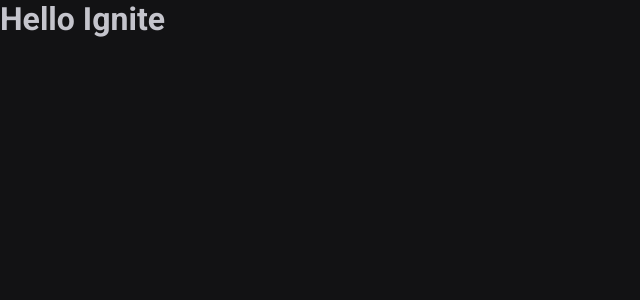
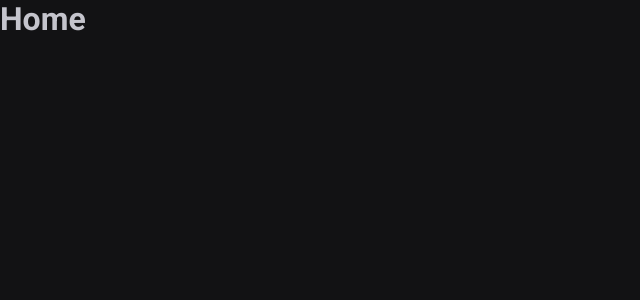
Before and after one commit to mozart-rue/timer, a React (Vite) app: page / in a window 1280 px wide. Shown: the top 300 px of the page, without its empty margins (0-640 px from the left). Built offline with nearby package versions, Linux system fonts and the light colour scheme.

Commit message:
feat: Set router for navigation

```diff
--- a/src/App.tsx
+++ b/src/App.tsx
@@ -1,15 +1,18 @@
 import { ThemeProvider } from 'styled-components'
+import {BrowserRouter} from 'react-router-dom'
 import { useState } from 'react'
 import { defaultTheme } from './styles/themes/default'
 import { GlobalStyle } from './styles/global'
+import { Router } from './Router'
 
 export function App() {
   const [count, setCount] = useState(0)
 
   return (
     <ThemeProvider theme={defaultTheme}>
-      <h1>Hello Ignite</h1>
-
+      <BrowserRouter>
+        <Router />
+      </BrowserRouter>
       <GlobalStyle />
     </ThemeProvider>
   )
```
